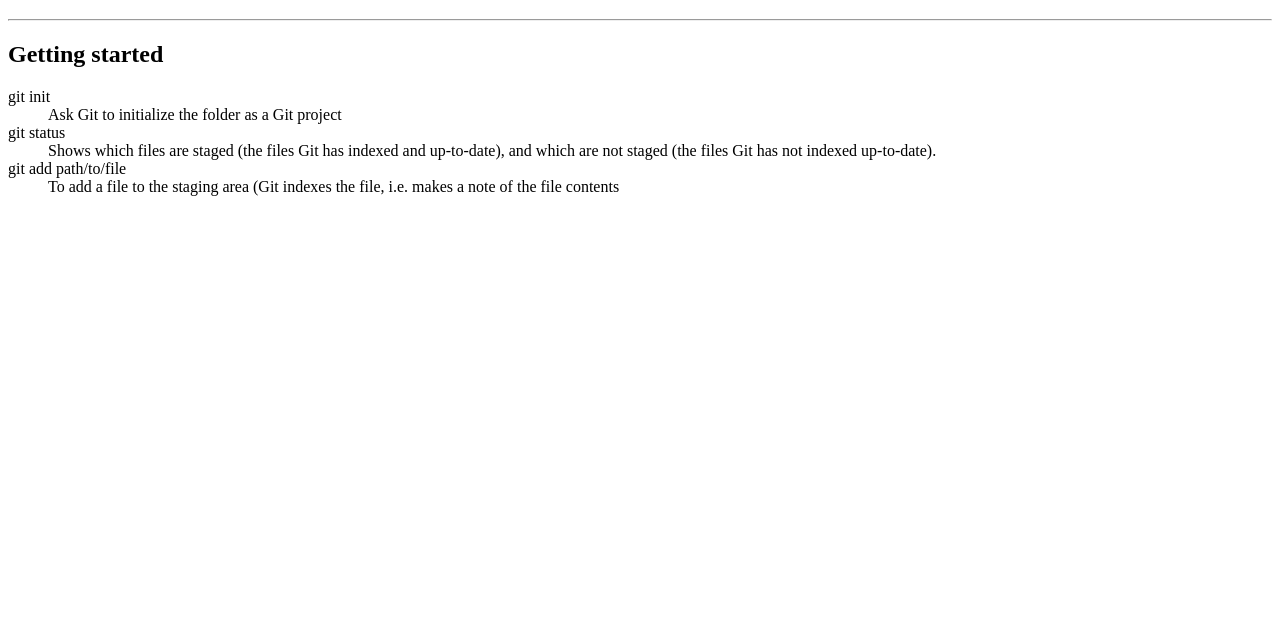
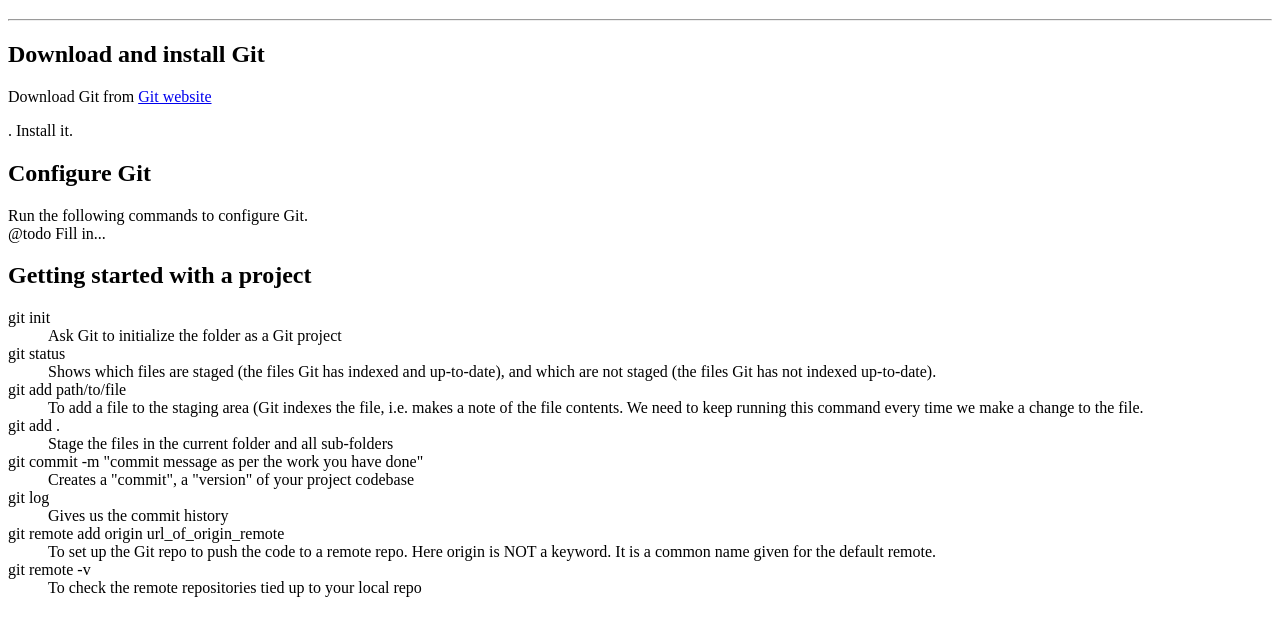
Before and after one commit to puranik3/fynd-fa0922-dashboard, a website: page public/git-cheatsheet.html in a window 1280 px wide. Shown: the part 61-696 px from the top of the page. Drawn offline with Linux system fonts and the light colour scheme.

Commit message:
Documentation on getting started with Git (config), git add, commit etc.

```diff
--- a/public/git-cheatsheet.html
+++ b/public/git-cheatsheet.html
@@ -10,18 +10,47 @@
         <h1>Git Cheatsheet</h1>
         <hr />
         <section>
-            <h2>Getting started</h2>
+            <h2>Download and install Git</h2>
+            <p>Download Git from <a href="https://git-scm.org">Git website</a></p>. Install it.
+        </section>
+        <section>
+            <h2>Configure Git</h2>
+            <p>
+                Run the following commands to configure Git.
+                <br />
+                @todo Fill in...
+            </p>
+        </section>
+        <section>
+            <h2>Getting started with a project</h2>
             <dl>
                 <dt>git init</dt>
                 <dd>
                     Ask Git to initialize the folder as a Git project
                 </dd>
+
                 <dt>git status</dt>
                 <dd>
                     Shows which files are staged (the files Git has indexed and up-to-date), and which are not staged (the files Git has not indexed up-to-date).
                 </dd>
+
                 <dt>git add path/to/file</dt>
-                <dd>To add a file to the staging area (Git indexes the file, i.e. makes a note of the file contents</dd>
+                <dd>To add a file to the staging area (Git indexes the file, i.e. makes a note of the file contents. We need to keep running this command every time we make a change to the file.</dd>
+
+                <dt>git add .</dt>
+                <dd>Stage the files in the current folder and all sub-folders</dd>
+
+                <dt>git commit -m "commit message as per the work you have done"</dt>
+                <dd>Creates a "commit", a "version" of your project codebase</dd>
+
+                <dt>git log</dt>
+                <dd>Gives us the commit history</dd>
+
+                <dt>git remote add origin url_of_origin_remote</dt>
+                <dd>To set up the Git repo to push the code to a remote repo. Here origin is NOT a keyword. It is a common name given for the default remote.</dd>
+
+                <dt>git remote -v</dt>
+                <dd>To check the remote repositories tied up to your local repo</dd>
             </dl>
         </section>
     </body>
```
